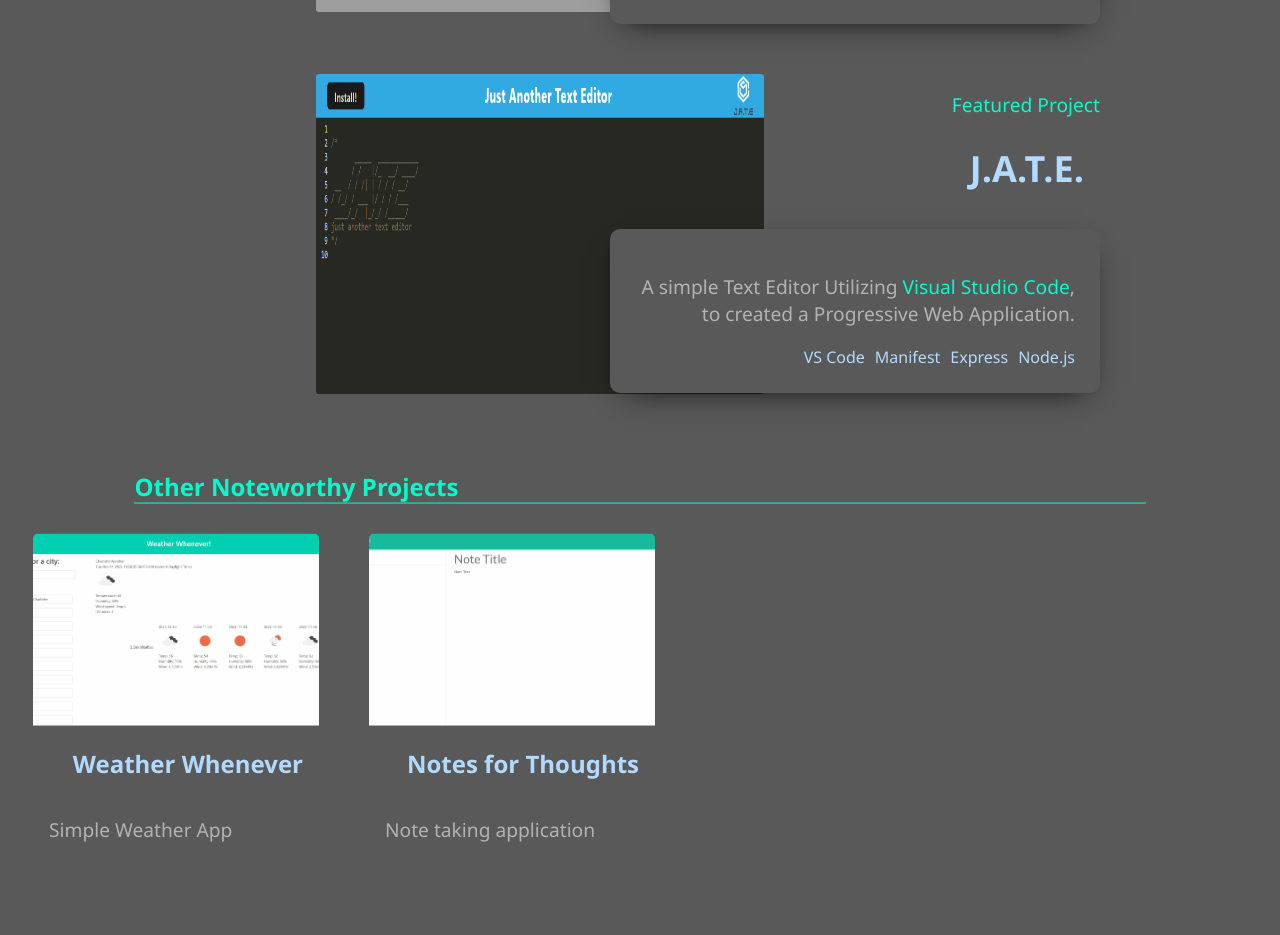
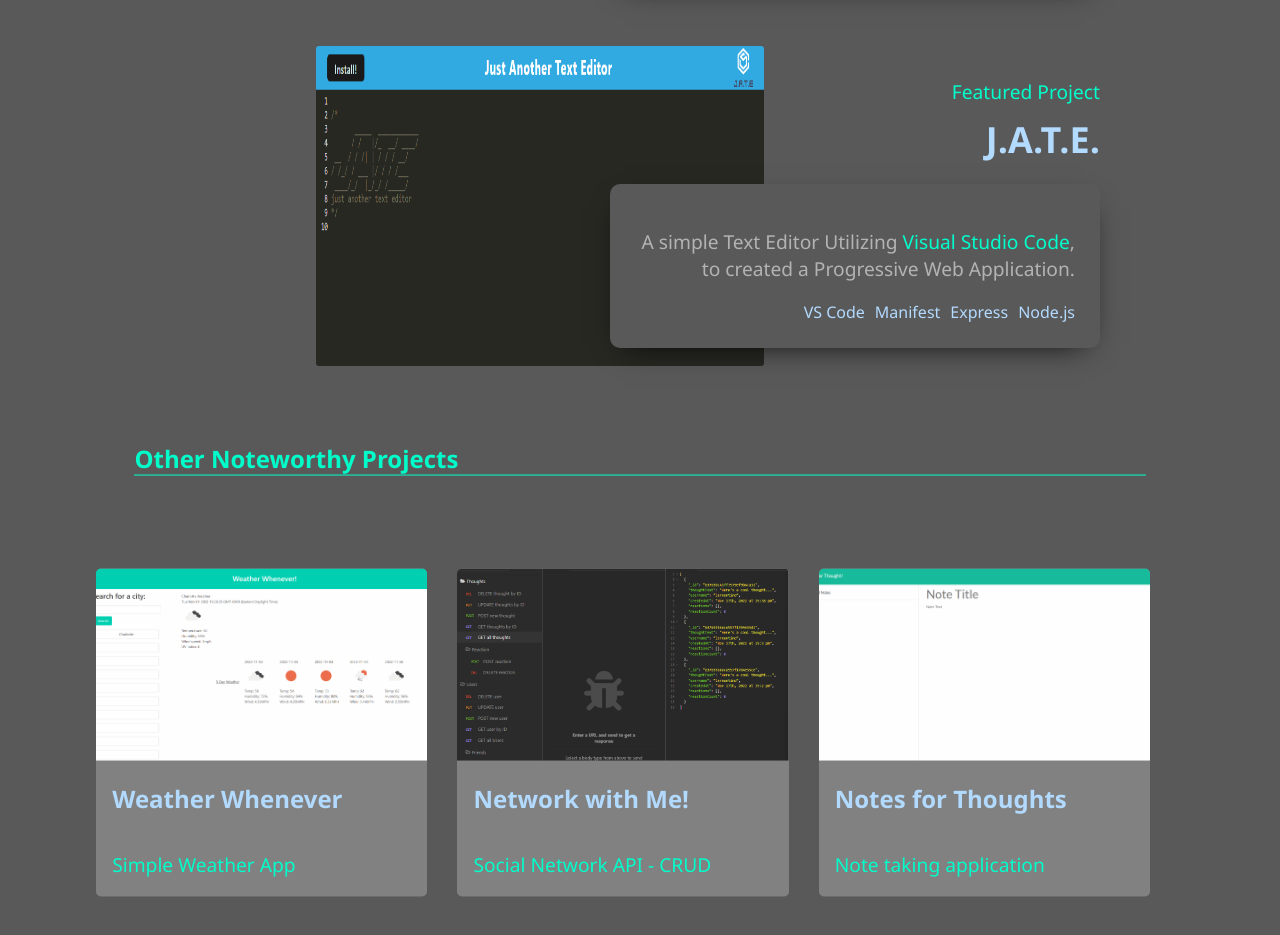
Before and after one commit to bennyle890/react-portfolio, a React (Create React App) app: page / in a window 1280 px wide. Shown: the part 2781-3716 px from the top of the page. Built offline with nearby package versions, Linux system fonts and the light colour scheme; grey boxes are pictures that could not be loaded.

Commit message:
added 3 more cards for projects

```diff
--- a/src/components/Otherwork/index.js
+++ b/src/components/Otherwork/index.js
@@ -12,6 +12,13 @@ function Otherwork() {
             img: 'WeatherWhenever',
             alt: 'Weather Whenever website',
             deployedLink: 'https://bennyle890.github.io/Weather-Whenever/'
+        },
+        {
+            title: 'Network with Me!',
+            description: 'Social Network API - CRUD',
+            img: 'network',
+            alt: 'Social Network API',
+            deployedLink: 'https://github.com/bennyle890/network-with-me'
         },
         {
             title: 'Notes for Thoughts',
@@ -46,7 +53,7 @@ function Otherwork() {
     return (
         <section className='reveal-element'>
             <h2 className="headings-a">Other Noteworthy Projects</h2>
-            <section className="project" id="project">
+            <section className="project-a" id="project-a">
                 <div className='container-a'>
                     {projects.map((el, i) => (
                         <div key={i} className='row-a'>
--- a/src/components/Otherwork/otherwork.css
+++ b/src/components/Otherwork/otherwork.css
@@ -8,3 +8,19 @@
     border-bottom: 1px solid #00ffcc;
     margin-left: 10%;
 }
+
+.project-a {
+    margin: 5%
+}
+
+
+.container-a {
+    flex-direction: row;
+    flex-wrap: wrap;
+}
+
+.row-a {
+    float: left;
+    width: 30%;
+    padding: 0 10px;
+}
--- a/src/components/ProjectCard/index.js
+++ b/src/components/ProjectCard/index.js
@@ -13,7 +13,7 @@ function ProjectCard(props) {
                     </img>
                 </a>
                 <div className='project-text'>
-                    <h2 className='project-title'>{title}</h2>
+                    <h2 className='project-title-a'>{title}</h2>
                     <p className='project-desc'>{description}</p>
                 </div>
             </div>
--- a/src/components/ProjectCard/projectcard.css
+++ b/src/components/ProjectCard/projectcard.css
@@ -2,13 +2,12 @@
 .wrapper-a {
     justify-content: center;
     flex-wrap: wrap;
-
     margin: 5px;
 }
 
 .card {
     overflow: hidden;
-    /* box-shadow: 0 2px 10px grey; */
+    box-shadow: 0 2px 10px -15px;
     border-radius: 5px;
     display: flex;
     flex-direction: column;
@@ -16,6 +15,8 @@
     /* cursor: pointer; */
     transition: transform 200ms ease-in;
     margin: 10px;
+    background-color: #828282;
+    width: 100%
 }
 
 .project-img {
@@ -24,12 +25,17 @@
     object-fit: cover;
 }
 
-.project-title {
+.project-title-a {
     padding: 1rem;
+    margin: 0px 0px 20px;
+    color: #b3daff;
+    text-decoration: none;
+    font-size: 1.5em;
 }
 
 .project-desc {
     padding: 0 1rem;
+    color: #00ffcc;
 }
 
 
--- a/src/index.css
+++ b/src/index.css
@@ -436,14 +436,3 @@ h3>a {
     margin-top: 150px;
     margin-left: 15px;
 }
-
-.container-a {
-    flex-direction: row;
-    flex-wrap: wrap;
-}
-
-.row-a {
-    float: left;
-    width: 25%;
-    padding: 0 10px;
-}
```
Also changed, not shown: src/assets/images/network.png (added).
